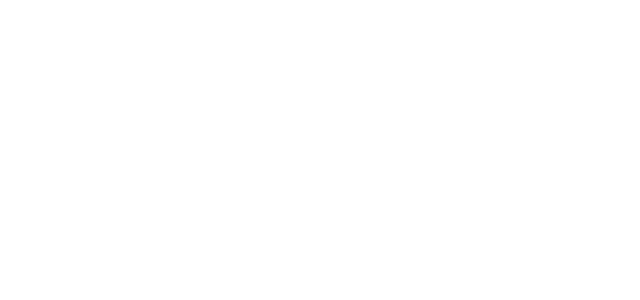
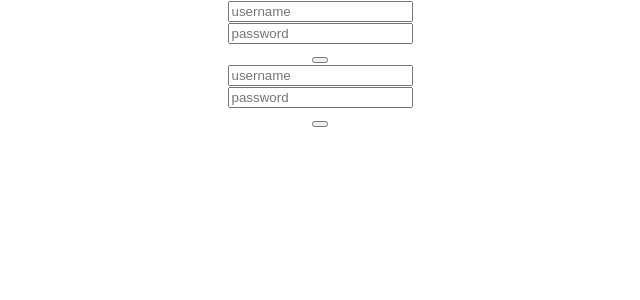
Before and after one commit to yelp-feelers/official_yelpfeelers, a React (Create React App) app in the folder front-end/tacos/: page /protected in a window 1280 px wide. Shown: the top 300 px of the page, without its empty margins (320-960 px from the left). Built offline with nearby package versions, Linux system fonts and the light colour scheme; sample sign-in values are in the browser's storage.

Commit message:
redux loop i THINK is wired correctly, login action creator up and running, waiting on end point

```diff
--- a/front-end/tacos/src/App.js
+++ b/front-end/tacos/src/App.js
@@ -1,14 +1,21 @@
-import React, { Component } from 'react';
-import './App.css';
+import React, { Component } from "react";
+import { BrowserRouter as Router, Link, Route } from "react-router-dom";
 
+import "./App.css";
+import Login from "../src/Components/Login";
+import PrivateRoute from "./Components/PrivateRoute";
 
 
 class App extends Component {
   render() {
     return (
-      <div className="App">
-
-      </div>
+      <Router>
+        <div className="App">
+          <Route path="/" component={Login} />
+{/* Login below as a placeholder for the main screen component */}
+          <PrivateRoute path="/protected" component={Login}/>
+        </div>
+      </Router>
     );
   }
 }
--- a/front-end/tacos/src/Components/Login.js
+++ b/front-end/tacos/src/Components/Login.js
@@ -17,15 +17,36 @@
         });
     };
 
+    login = e => {
+        e.preventDefault();
+        this.props.login(this.state.credentials(()=>{
+            this.props.history.push("/tacos")
+        }))
+    }
+
 
 
 
     render() {
         return (
             <div>
-                <form>
-                    <input />
-                    <input />
+                <form onSubmit={this.login}>
+                    <input
+                    name="username"
+                    type="text"
+                    placeholder="username"
+                    value={this.state.credentials.username}
+                    onChange={this.handleChanges}
+                     />
+                     <br />
+                    <input
+                    name="password"
+                    type="text"
+                    placeholder="password"
+                    value={this.state.credentials.password}
+                    onChange={this.handleChanges}
+                    />
+                    <br />
                     <button />
                 </form>
             </div>
--- /dev/null
+++ b/front-end/tacos/src/Components/PrivateRoute.js
@@ -0,0 +1,19 @@
+import React from "react";
+import { Route, Redirect } from "react-router-dom";
+
+const PrivateRoute = ({ component: Component, ...rest }) => {
+  return (
+    <Route
+      {...rest}
+      render={props =>
+        localStorage.getItem("jwt") ? (
+          <Component {...props} />
+        ) : (
+          <Redirect to="/login" />
+        )
+      }
+    />
+  );
+};
+
+export default PrivateRoute;
```
Also changed, not shown: front-end/tacos/src/Actions/index.js (+9 -0 lines), front-end/tacos/src/Reducers/index.js (+21 -0 lines).
